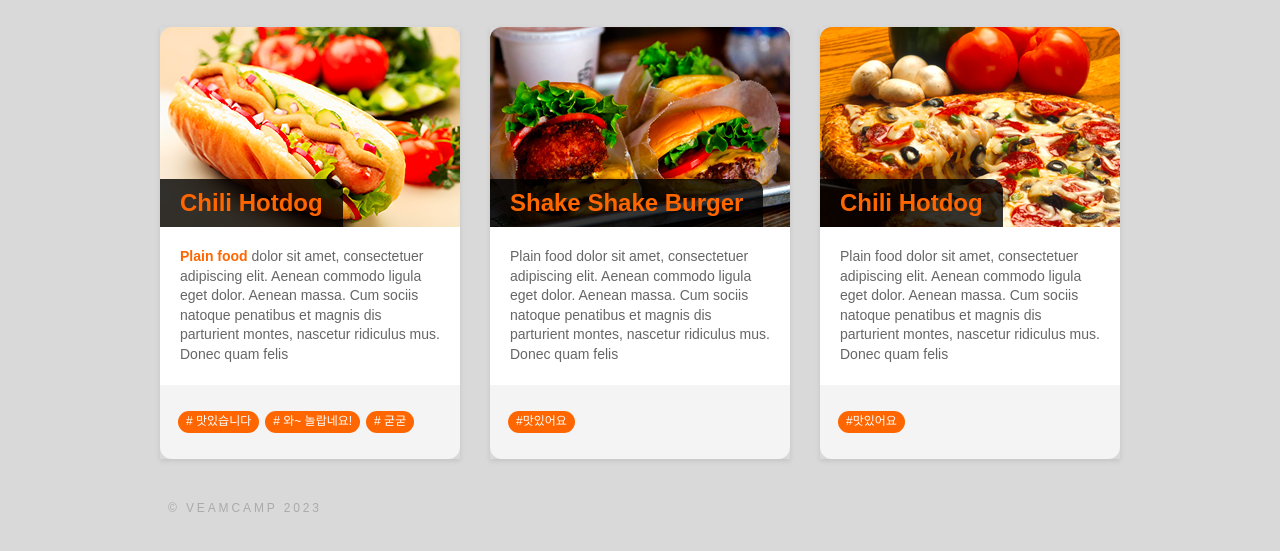
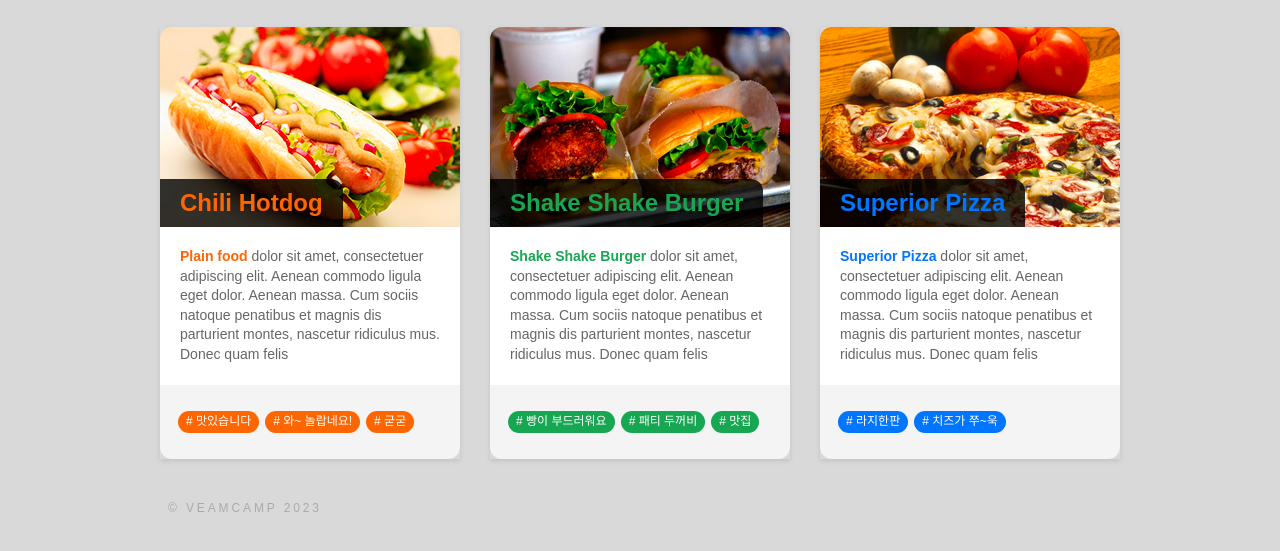
Before and after one commit to Wwththhk/favoritefood, a plain HTML site: page index.html in a window 1280 px wide. Shown: the part 163-714 px from the top of the page. Drawn offline with Linux system fonts and the light colour scheme.

Commit message:
main-container의 card 마다 다른 색 등 차이점 css 수정

```diff
--- a/index.html
+++ b/index.html
@@ -27,16 +27,16 @@
                   <div class="card-cover-wrapper">
                     <img class="card-cover" src="images/pic01.png">
                     <div class="card-title">
-                      <h2>Chili Hotdog</h2>
+                      <h2 class="chilihotdog">Chili Hotdog</h2>
                     </div>
                   </div>
                     <div class="card-contents">
                       <p><span class="chilihotdog-bold">Plain food</span> dolor sit amet, consectetuer adipiscing elit. Aenean commodo ligula eget dolor. Aenean massa. Cum sociis natoque penatibus et magnis dis parturient montes, nascetur ridiculus mus. Donec quam felis</p>
                     </div>
                   <div class="card-hashtag">
-                    <a class="hashtag" href=""># 맛있습니다</a>
-                    <a class="hashtag" href=""># 와~ 놀랍네요!</a>
-                    <a class="hashtag" href=""># 굳굳</a>
+                    <a class="hotdog-hashtag" href=""># 맛있습니다</a>
+                    <a class="hotdog-hashtag" href=""># 와~ 놀랍네요!</a>
+                    <a class="hotdog-hashtag" href=""># 굳굳</a>
                   </div>
                 </section>
               </li>
@@ -46,14 +46,16 @@
                   <div class="card-cover-wrapper">
                     <img class="card-cover" src="images/pic02.png">
                       <div class="card-title">
-                        <h2>Shake Shake Burger</h2>
+                        <h2 class="shakeshakeburger">Shake Shake Burger</h2>
                       </div>
                   </div>
                     <div class="card-contents">
-                      <p><span class="shakeshakeburger-bold">Plain food</span> dolor sit amet, consectetuer adipiscing elit. Aenean commodo ligula eget dolor. Aenean massa. Cum sociis natoque penatibus et magnis dis parturient montes, nascetur ridiculus mus. Donec quam felis</p>
+                      <p><span class="shakeshakeburger-bold">Shake Shake Burger</span> dolor sit amet, consectetuer adipiscing elit. Aenean commodo ligula eget dolor. Aenean massa. Cum sociis natoque penatibus et magnis dis parturient montes, nascetur ridiculus mus. Donec quam felis</p>
                     </div>
                   <div class="card-hashtag">
-                    <a class="hashtag" href="">#맛있어요</a>
+                    <a class="burger-hashtag" href=""># 빵이 부드러워요</a>
+                    <a class="burger-hashtag" href=""># 패티 두꺼비</a>
+                    <a class="burger-hashtag" href=""># 맛집</a>
                   </div>
                 </section>
               </li>
@@ -63,14 +65,15 @@
                   <div class="card-cover-wrapper">
                     <img class="card-cover" src="images/pic03.png">
                       <div class="card-title">
-                        <h2>Chili Hotdog</h2>
+                        <h2 class="superiorpizza">Superior Pizza</h2>
                       </div>
                   </div>
                     <div class="card-contents">
-                      <p>Plain food dolor sit amet, consectetuer adipiscing elit. Aenean commodo ligula eget dolor. Aenean massa. Cum sociis natoque penatibus et magnis dis parturient montes, nascetur ridiculus mus. Donec quam felis</p>
+                      <p><span class="superiorpizza-bold">Superior Pizza</span> dolor sit amet, consectetuer adipiscing elit. Aenean commodo ligula eget dolor. Aenean massa. Cum sociis natoque penatibus et magnis dis parturient montes, nascetur ridiculus mus. Donec quam felis </p>
                     </div>
                   <div class="card-hashtag">
-                    <a class="hashtag" href="">#맛있어요</a>
+                    <a class="pizza-hashtag" href=""># 라지한판</a>
+                    <a class="pizza-hashtag" href=""># 치즈가 쭈~욱</a>
                   </div>
                 </section>
               </li>
--- a/style.css
+++ b/style.css
@@ -78,7 +78,6 @@ body{
 
 .card-title {
   position: absolute;
-  color: #ff6600;
   bottom: 0;
   left: 0;
   background-color: rgba(0, 0, 0, 0.8);
@@ -91,6 +90,18 @@ body{
 .card-title h2 {
   font-size: 24px;
   margin: 0;
+}
+
+.chilihotdog {
+  color: #ff6600;
+}
+
+.shakeshakeburger {
+  color: #17a651;
+}
+
+.superiorpizza {
+  color: #0075ff;
 }
 
 .card-contents {
@@ -111,6 +122,16 @@ body{
   color: #ff6600;
 }
 
+.shakeshakeburger-bold {
+  font-weight: bold;
+  color: #17a651;
+}
+
+.superiorpizza-bold {
+  font-weight: bold;
+  color: #0075ff;
+}
+
 .card-hashtag {
   display: flex;
   gap: 6px;
@@ -121,15 +142,26 @@ body{
   border-bottom-right-radius: 12px;
 }
 
-.hashtag {
+.card-hashtag a {
   width: auto;
   padding: 2px 8px 4px 8px;
   font-size: 12px;
-  background-color: #ff6600;
   border-radius: 48px;
   color: white;
   line-height: 16px;
   text-decoration: none;
+}
+
+.hotdog-hashtag {
+  background-color: #ff6600;
+}
+
+.burger-hashtag {
+  background-color: #17a651;
+}
+
+.pizza-hashtag {
+  background-color: #0075ff;
 }
 
 .copyright {
```
